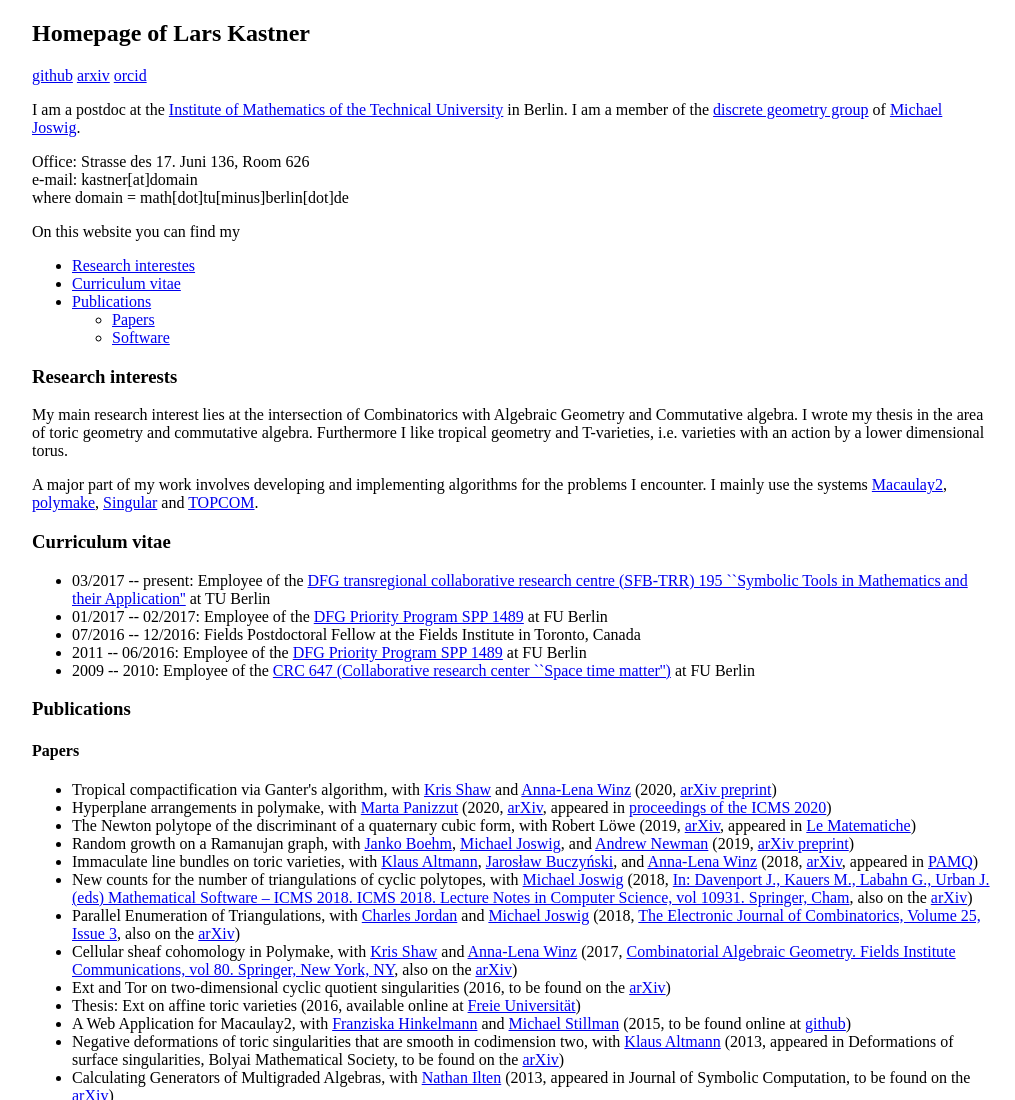
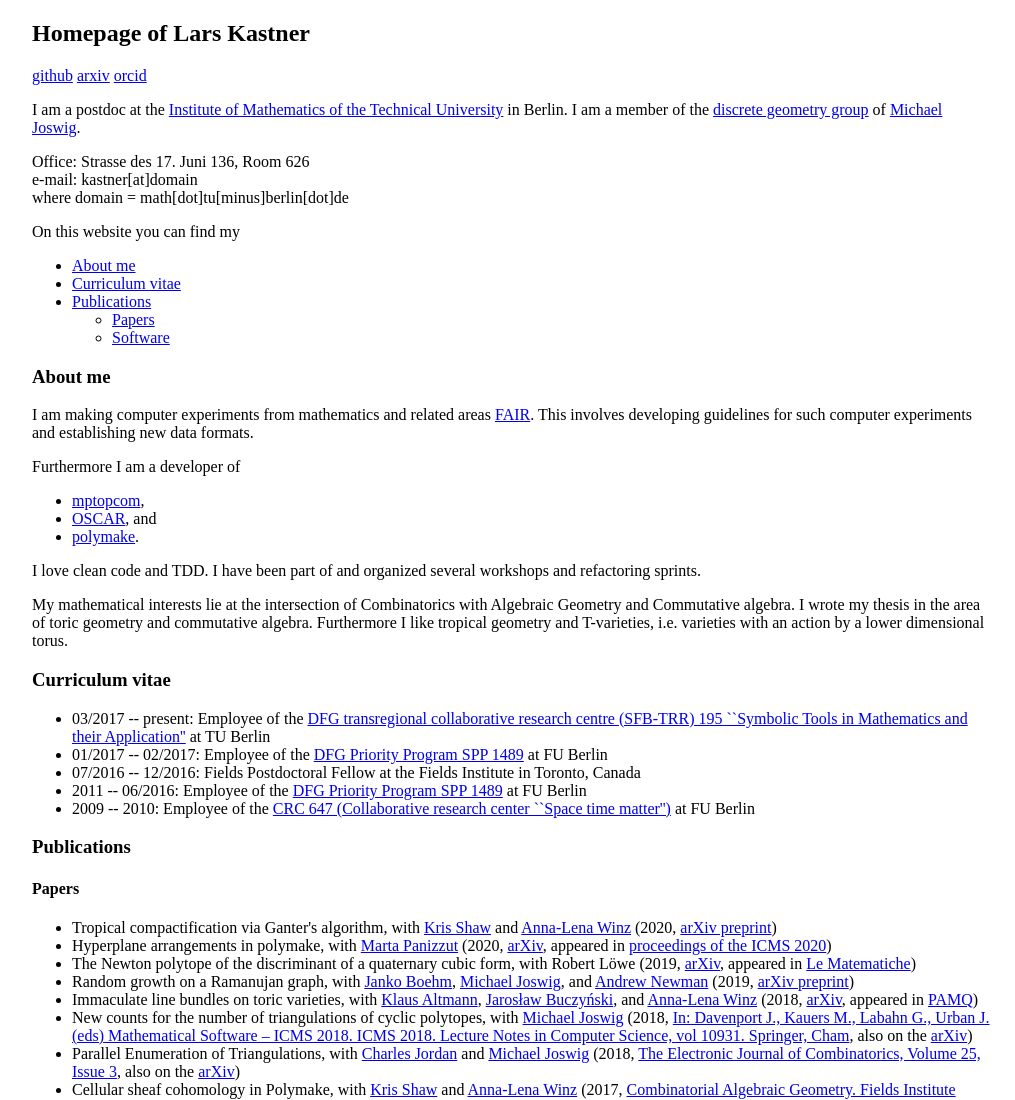
Before and after one commit to lkastner/lkastner.github.io, a plain HTML site: page index.html in a window 1280 px wide. Shown: the top 1100 px of the page, without its empty margins (128-1143 px from the left). Drawn offline with Linux system fonts and the light colour scheme.

Commit message:
Update index.html to reflect my current work more accurately

```diff
--- a/index.html
+++ b/index.html
@@ -24,7 +24,7 @@
 
       <p> On this website you can find my
          <ul>
-            <li><a href="#researchInterests">Research interestes</a></li>
+            <li><a href="#aboutme">About me</a></li>
             <li><a href="#cv">Curriculum vitae</a></li>
             <li><a href="#publications">Publications</a>
                <ul>
@@ -36,17 +36,32 @@
 
 
 
-      <h3 id="researchInterests">Research interests</h3>
-         <p>My main research interest lies at the intersection of Combinatorics with Algebraic Geometry and Commutative
-         algebra. I wrote my thesis in the area of toric geometry and commutative algebra. Furthermore I like tropical
-         geometry and T-varieties, i.e. varieties with an action by a lower dimensional torus.
+      <h3 id="aboutme">About me</h3>
+         <p>
+         I am making computer experiments from mathematics and related areas <a
+         href="https://en.wikipedia.org/wiki/FAIR_data">FAIR</a>. This involves
+         developing guidelines for such computer experiments and establishing
+         new data formats.
 
-         <p>A major part of my work involves developing and implementing algorithms for the problems I encounter. I mainly
-         use the systems
-         <a href="http://www.math.illinois.edu/Macaulay2/">Macaulay2</a>,
-         <a href="https://polymake.org/doku.php">polymake</a>,
-         <a href="http://www.singular.uni-kl.de/">Singular</a> and
-         <a href="http://www.rambau.wm.uni-bayreuth.de/TOPCOM/">TOPCOM</a>.
+         <p>
+         Furthermore I am a developer of
+         <ul>
+            <li><a href="https://polymake.org/mptopcom">mptopcom</a>,</li>
+            <li><a href="https://github.com/oscar-system/Oscar.jl">OSCAR</a>, and</li>
+            <li><a href="https://polymake.org/doku.php">polymake</a>.</li>
+         </ul>
+
+         <p>
+         I love clean code and TDD. I have been part of and organized several
+         workshops and refactoring sprints.
+
+         <p>
+         My mathematical interests lie at the intersection of Combinatorics
+         with Algebraic Geometry and Commutative algebra. I wrote my thesis in
+         the area of toric geometry and commutative algebra. Furthermore I like
+         tropical geometry and T-varieties, i.e. varieties with an action by a
+         lower dimensional torus.
+
 
       <h3 id="cv">Curriculum vitae</h3>
          <ul>
```
